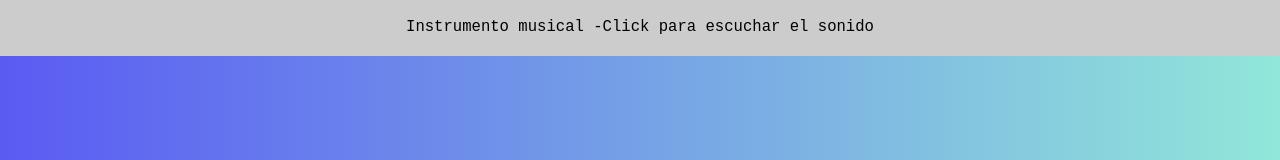
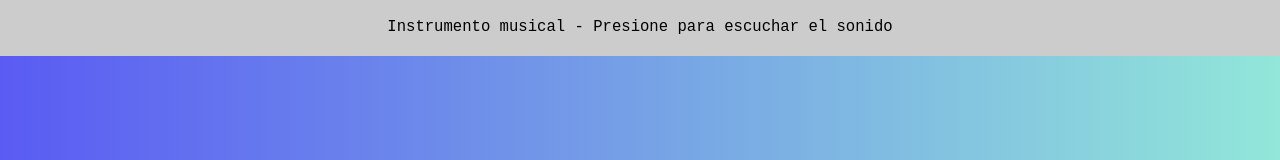
Before and after one commit to carlaLaya/instrumento_musical, a plain HTML site: page index.html in a window 1280 px wide. Shown: the top 160 px of the page. Drawn offline with Linux system fonts and the light colour scheme.

Commit message:
hago branch para subir cambios y finlizar.

```diff
--- a/index.html
+++ b/index.html
@@ -13,7 +13,7 @@
     <link rel="stylesheet" href="css/estilos.css">
 </head>
 <header>
-<h1>Instrumento musical -Click para escuchar el sonido</h1>
+<h1>Instrumento musical - Presione para escuchar el sonido</h1>
 </header>
 <body>
     <section class="teclado" id="tecla">
```
